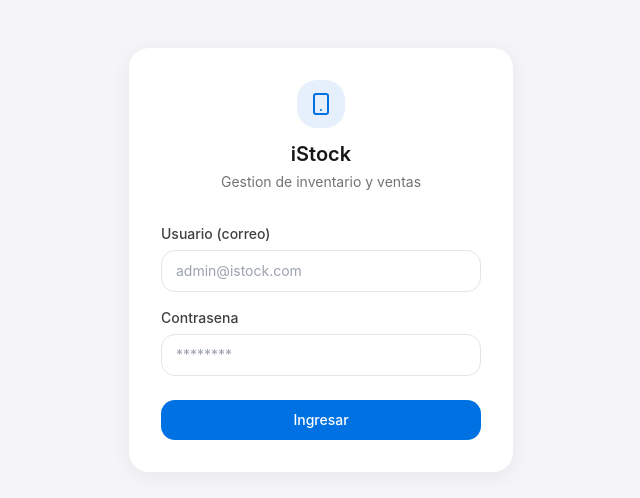
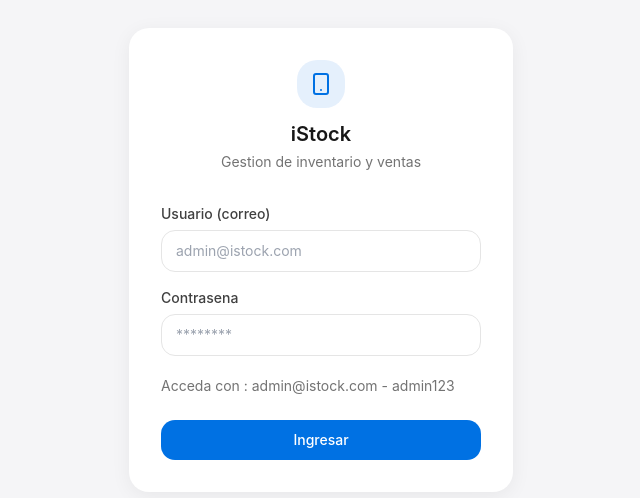
Before and after one commit to cllanosucb/frontend-istock, a React (Create React App) app: page /login in a window 1280 px wide. Shown: the part 140-638 px from the top of the page, without its empty margins (319-959 px from the left). Built offline with nearby package versions, Linux system fonts and the light colour scheme; no server answers; the HTML template or start-up script is replaced by a standard one.

Commit message:
Archivo faltante .env

```diff
--- a/src/pages/LoginPage.js
+++ b/src/pages/LoginPage.js
@@ -71,6 +71,8 @@ export default function LoginPage() {
                         <p className="text-sm text-danger bg-red-50 rounded-xl px-3 py-2">{error}</p>
                     )}
 
+                    <p className="text-sm text-neutral-500 mt-1">Acceda con : admin@istock.com   -  admin123</p>
+
                     <button
                         type="submit"
                         disabled={cargando}
```
Also changed, not shown: 2 other files (tests, documents, lock files or other folders).
